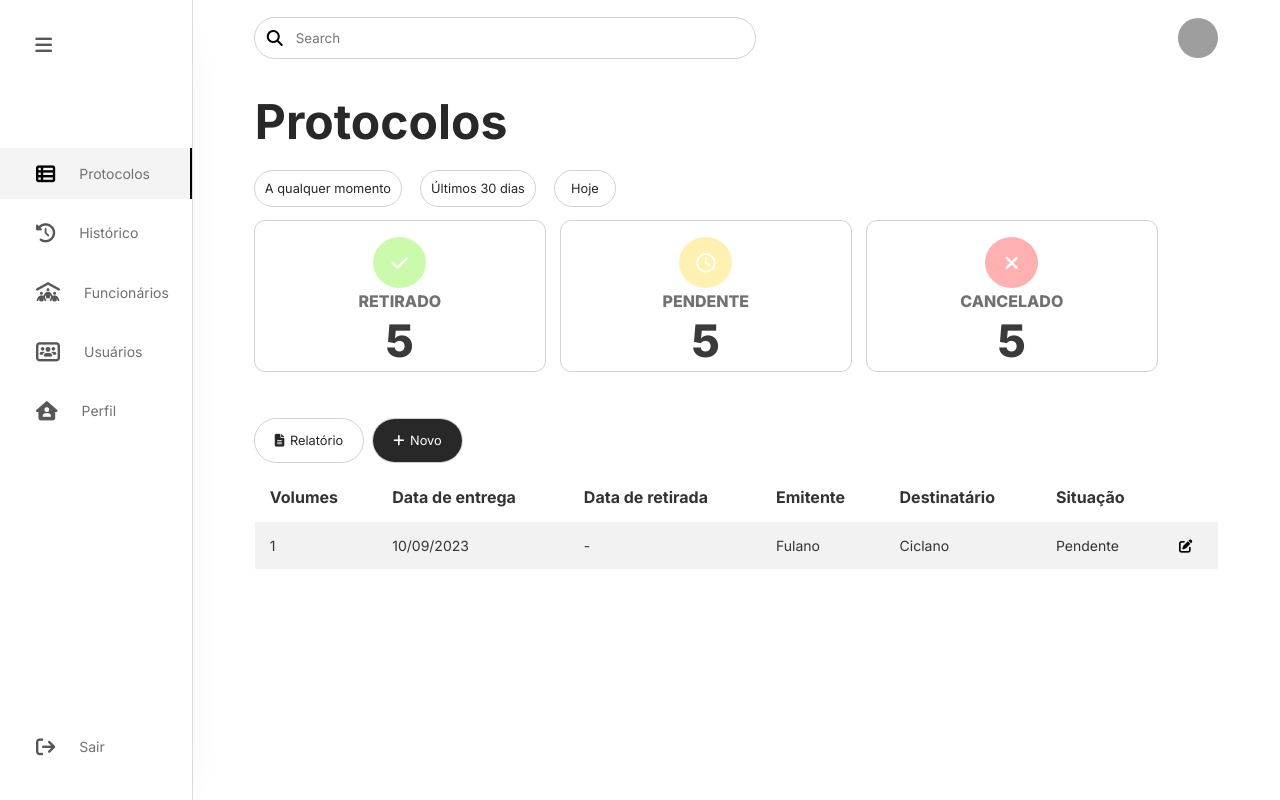
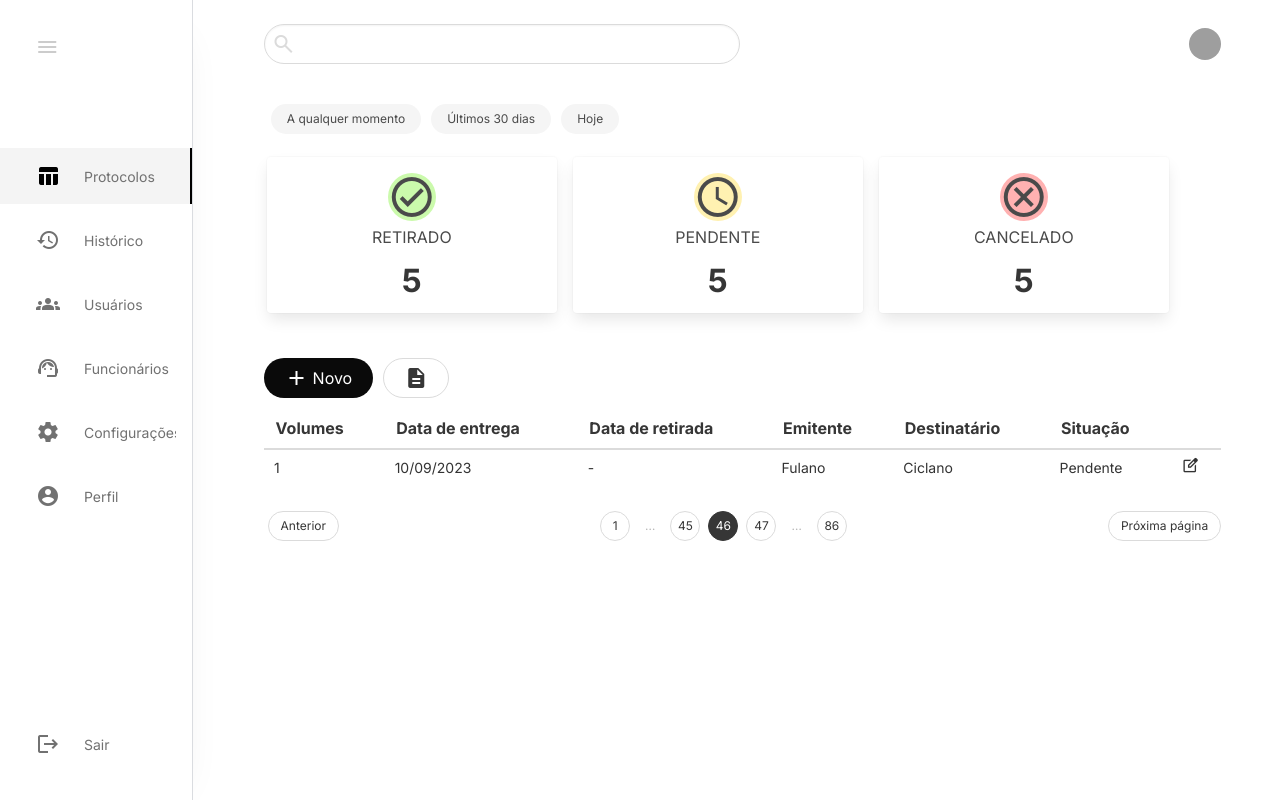
Before and after one commit to estermmorales/centro-de-distribuicao, a Django app: template protocolo/templates/protocolo.html in a window 1280 px wide. Run offline with Django 3.2, Linux system fonts and the light colour scheme; the template is opened without the code that fills it, so the values that code supplies are empty; style sheets or scripts are compiled from the project's sources; some libraries are stand-ins or nearby versions; grey boxes are pictures that could not be loaded.

Commit message:
alterando layout com bulma

```diff
--- a/protocolo/static/scss/card.scss
+++ b/protocolo/static/scss/card.scss
@@ -14,6 +14,27 @@
   display: flex;
   flex-wrap: wrap;
   gap: 1rem;
+}
+.card {
+  transition: all 0.5s ease-in-out;
+  cursor: pointer;
+  &:hover {
+    transform: translateY(-5px);
+  }
+  .header {
+    width: 290px;
+    display: flex;
+    flex-direction: column;
+    justify-content: center;
+    align-items: center;
+    i {
+      font-size: 48px !important;
+      border-radius: 50%;
+    }
+    .card-header-title {
+      padding: 0.5rem 1rem;
+    }
+  }
 }
 .situation--card {
   background: $white-01;
@@ -55,9 +76,14 @@
 }
 .period {
   display: flex;
-    gap: 20px;
   margin-bottom: 15px;
-
+  gap: 10px;
+  button {
+    transition: all 0.5s ease-in-out;
+    &:hover {
+      transform: translateY(-2px);
+    }
+  }
   p {
     font-size: 0.8rem;
     padding: 10px;
--- a/protocolo/static/scss/header.scss
+++ b/protocolo/static/scss/header.scss
@@ -11,14 +11,17 @@
   flex-wrap: wrap;
   background: transparent;
   border-radius: 10px;
-    padding: 18px 2rem;
+  padding: 16px 1.8rem;
 
-
-    img {
-        width: 40px;
-        height: 40px;
-        cursor: pointer;
-        border-radius: 50%;
+  figure img {
+    width: 32px;
+    height: 32px;
+  }
+}
+.panel-block {
+  width: 500px;
+  &:not(:last-child) {
+    border-bottom: none !important;
   }
 }
 .user--info {
--- a/protocolo/static/scss/reset.scss
+++ b/protocolo/static/scss/reset.scss
@@ -10,3 +10,12 @@
   display: flex;
   background-color: $white-01;
 }
+
+body,
+button,
+input,
+optgroup,
+select,
+textarea {
+  font-family: "Inter", sans-serif !important;
+}
--- a/protocolo/static/scss/sidebar.scss
+++ b/protocolo/static/scss/sidebar.scss
@@ -14,12 +14,8 @@
   display: flex;
   flex-direction: column;
 
-    i {
-      color: $gray-02;
-      font-size: 1.2rem;
-    }
-
-    &:hover, &.active {
+  &:hover,
+  &.active {
     width: 240px;
     transition: 0.5s;
   }
@@ -45,7 +41,7 @@
     margin: 8px 0;
     transition: all 0.5s ease-in-out;
 
-      &:hover{
+    &:hover {
       background: $light-gray-03;
     }
   }
--- a/protocolo/static/scss/table.scss
+++ b/protocolo/static/scss/table.scss
@@ -1,7 +1,7 @@
 .tabular--wrapper {
   background: $white-01;
   border-radius: 10px;
-    padding: 2rem;
+  padding: 1.8rem;
 }
 .btn-container {
   display: flex;
@@ -42,7 +42,6 @@
 }
 table {
   width: 100%;
-    border-collapse: collapse;
 }
 thead {
   background: $white-01;
@@ -67,4 +66,11 @@
   button {
     cursor: pointer;
   }
+  td i {
+    font-size: 18px !important;
   }
+}
+.is-current {
+  background: #363636 !important;
+  border-color: #363636 !important;
+}
--- /dev/null
+++ b/protocolo/templates/card.html
@@ -0,0 +1,42 @@
+{% load static %} {% block content %}
+<div class="card--container">
+  <div class="period ml-4">
+    <button class="button is-rounded is-size-7 is-light">
+      A qualquer momento
+    </button>
+    <button class="button is-rounded is-size-7 is-light">
+      Últimos 30 dias
+    </button>
+    <button class="button is-rounded is-size-7 is-light">Hoje</button>
+  </div>
+  <div class="card--wrapper ml-3">
+    <div class="card mt-2">
+      <div class="header mt-2">
+        <i class="material-icons-outlined md-48 is-centered mt-2 mb-1 positive"
+          >check_circle</i
+        >
+        <p>RETIRADO</p>
+        <p class="card-header-title is-size-3">5</p>
+      </div>
+    </div>
+    <div class="card mt-2">
+      <div class="header mt-2">
+        <i class="material-icons-outlined md-48 is-centered mt-2 mb-1 neutral"
+          >schedule</i
+        >
+        <p>PENDENTE</p>
+        <p class="card-header-title is-size-3">5</p>
+      </div>
+    </div>
+    <div class="card mt-2">
+      <div class="header mt-2">
+        <i class="material-icons-outlined md-48 is-centered mt-2 mb-1 negative"
+          >cancel</i
+        >
+        <p>CANCELADO</p>
+        <p class="card-header-title is-size-3">5</p>
+      </div>
+    </div>
+  </div>
+</div>
+{% endblock %}
--- a/protocolo/templates/header.html
+++ b/protocolo/templates/header.html
@@ -1,13 +1,18 @@
-{% load static %}
-{% block content %}
+{% load static %} {% block content %}
 <div class="header--wrapper">
-    <div class="user--info">
-        <div class="search--box">
-            <i class="fa-solid fa-search"></i>
-            <input type="text" placeholder="Search">
-        </div>
-    </div>
-    <img src="https://st3.depositphotos.com/6672868/13701/v/450/depositphotos_137014128-stock-illustration-user-profile-icon.jpg"
-        alt="">
+  <div class="panel-block">
+    <p class="control has-icons-left">
+      <input class="input is-rounded" type="text" />
+      <span class="icon is-left">
+        <i class="material-symbols-outlined"> search </i>
+      </span>
+    </p>
+  </div>
+  <figure class="image is-32-32 is-clickable">
+    <img
+      class="is-rounded"
+      src="https://st3.depositphotos.com/6672868/13701/v/450/depositphotos_137014128-stock-illustration-user-profile-icon.jpg"
+    />
+  </figure>
 </div>
 {% endblock %}
--- a/protocolo/templates/protocolo.html
+++ b/protocolo/templates/protocolo.html
@@ -1,20 +1,41 @@
-{% load static %}
-{% load compress %}
+{% load static %} {% load compress %}
 <!DOCTYPE html>
 <html lang="en">
-
   <head>
-    <meta charset="UTF-8">
-    <meta name="viewport" content="width=device-width, initial-scale=1.0">
+    <meta charset="UTF-8" />
+    <meta name="viewport" content="width=device-width, initial-scale=1.0" />
 
     <title>Central - {% block title %} Protocolos {% endblock %}</title>
     {% compress css %}
-    <link type="text/x-scss" rel="stylesheet" href="{% static 'scss/main.scss' %}">
+    <link
+      type="text/x-scss"
+      rel="stylesheet"
+      href="{% static 'scss/main.scss' %}"
+    />
     {% endcompress %}
+    <link
+      rel="stylesheet"
+      href="https://cdn.jsdelivr.net/npm/bulma@0.9.4/css/bulma.min.css"
+    />
     <!-- Font Awesome -->
-    <link rel="stylesheet" href="https://cdnjs.cloudflare.com/ajax/libs/font-awesome/6.4.2/css/all.min.css"
+    <link
+      rel="stylesheet"
+      href="https://cdnjs.cloudflare.com/ajax/libs/font-awesome/6.4.2/css/all.min.css"
       integrity="sha512-z3gLpd7yknf1YoNbCzqRKc4qyor8gaKU1qmn+CShxbuBusANI9QpRohGBreCFkKxLhei6S9CQXFEbbKuqLg0DA=="
-        crossorigin="anonymous" />
+      crossorigin="anonymous"
+    />
+    <link
+      href="https://fonts.googleapis.com/icon?family=Material+Icons"
+      rel="stylesheet"
+    />
+    <link
+      href="https://fonts.googleapis.com/css?family=Material+Icons|Material+Icons+Outlined|Material+Icons+Two+Tone|Material+Icons+Round|Material+Icons+Sharp"
+      rel="stylesheet"
+    />
+    <link
+      rel="stylesheet"
+      href="https://fonts.googleapis.com/css2?family=Material+Symbols+Outlined:opsz,wght,FILL,GRAD@24,400,0,0"
+    />
   </head>
 
   <body>
@@ -27,40 +48,20 @@
       {% include "header.html" %}
       <!-- Header end -->
       <!-- Card start-->
-        <div class="card--container">
-            <h1 class="main--title">Protocolos</h1>
-            <div class="period">
-                <p>A qualquer momento</p>
-                <p>Últimos 30 dias</p>
-                <p>Hoje</p>
-            </div>
-            <div class="card--wrapper">
-                <div class="situation--card">
-                    <i class="fa-solid fa-check positive"></i>
-                    <p>RETIRADO</p>
-                    <P class="situation--card--number">5</P>
-                </div>
-                <div class="situation--card">
-                    <i class="fa-regular fa-clock neutral"></i>
-                    <p>PENDENTE</p>
-                    <P class="situation--card--number"">5</P>
-                </div>
-                <div class=" situation--card">
-                        <i class="fa-solid fa-xmark negative"></i>
-                    <p>CANCELADO</p>
-                    <P class="situation--card--number">5</P>
-                </div>
-            </div>
-        </div>
+      {% include "card.html" %}
       <!-- Card end -->
       <!-- Table start -->
-        <div class=" tabular--wrapper">
-            <div class="btn-container">
-                <button class="report-btn"><i class="fa-solid fa-file-lines"></i> Relatório</button>
-                <button class="new-element-btn"><i class="fa-solid fa-plus"></i> Novo</button>
+      <div class="tabular--wrapper">
+        <div class="btn-container ml-3">
+          <button class="button is-rounded is-black">
+            <i class="material-icons md-24 mr-1">add</i> Novo
+          </button>
+          <button class="button is-rounded">
+            <i class="material-icons md-24">description</i>
+          </button>
         </div>
-            <div class="table--container">
-                <table>
+        <div class="table-container ml-3">
+          <table class="table is-striped is-hoverable is-fullwidth">
             <thead>
               <tr>
                 <th>Volumes</th>
@@ -80,15 +81,42 @@
                 <td>Fulano</td>
                 <td>Ciclano</td>
                 <td>Pendente</td>
-                            <td><button><i class="fa-solid fa-pen-to-square"></i></button></td>
+                <td>
+                  <i class="material-symbols-outlined is-clickable md-18"
+                    >edit_square</i
+                  >
+                </td>
               </tr>
             </tbody>
           </table>
         </div>
+        <nav
+          class="pagination is-rounded is-small ml-3 is-centered"
+          role="navigation"
+          aria-label="pagination"
+        >
+          <a class="pagination-previous">Anterior</a>
+          <a class="pagination-next">Próxima página</a>
+          <ul class="pagination-list">
+            <li><a class="pagination-link" aria-label="Goto page 1">1</a></li>
+            <li><span class="pagination-ellipsis">&hellip;</span></li>
+            <li><a class="pagination-link" aria-label="Goto page 45">45</a></li>
+            <li>
+              <a
+                class="pagination-link is-current"
+                aria-label="Page 46"
+                aria-current="page"
+                >46</a
+              >
+            </li>
+            <li><a class="pagination-link" aria-label="Goto page 47">47</a></li>
+            <li><span class="pagination-ellipsis">&hellip;</span></li>
+            <li><a class="pagination-link" aria-label="Goto page 86">86</a></li>
+          </ul>
+        </nav>
       </div>
     </div>
     <!-- Main content end -->
     <script src="{% static 'js/app.js' %}"></script>
   </body>
-
 </html>
--- a/protocolo/templates/sidebar.html
+++ b/protocolo/templates/sidebar.html
@@ -1,45 +1,51 @@
-{% load static %}
-{% block content %}
+{% load static %} {% block content %}
 <div class="sidebar">
   <div class="bars">
-        <i class="fa-solid fa-bars"></i>
+    <i class="material-icons md-24">menu</i>
   </div>
   <ul class="menu">
     <li class="active">
       <a href="#">
-                <i class="fa-solid fa-table-list"></i>
+        <i class="material-icons md-24">table_chart</i>
         <span>Protocolos</span>
       </a>
     </li>
     <li>
       <a href="#">
-                <i class="fa-solid fa-clock-rotate-left"></i>
+        <i class="material-icons md-24">history</i>
         <span>Histórico</span>
       </a>
     </li>
     <li>
       <a href="#">
-                <i class="fa-solid fa-people-roof"></i>
+        <i class="material-icons md-24">groups</i>
+        <span>Usuários</span>
+      </a>
+    </li>
+    <li>
+      <a href="#">
+        <i class="material-icons md-24">support_agent</i>
         <span>Funcionários</span>
       </a>
     </li>
     <li>
       <a href="#">
-                <i class="fa-solid fa-users-rectangle"></i>
-                <span>Usuários</span>
+        <i class="material-icons md-24">settings</i>
+        <span>Configurações</span>
       </a>
     </li>
-        <li><a href="#">
-            <i class="fa-solid fa-house-user"></i>
+    <li>
+      <a href="#">
+        <i class="material-icons md-24">account_circle</i>
         <span>Perfil</span>
       </a>
     </li>
     <li class="logout">
       <a href="#">
-                <i class="fa-solid fa-arrow-right-from-bracket"></i>
+        <i class="material-icons md-24">logout</i>
         <span>Sair</span>
       </a>
     </li>
   </ul>
 </div>
-{% endblock  %}
+{% endblock %}
```
Lines whose indentation alone changed are shown as unchanged.
